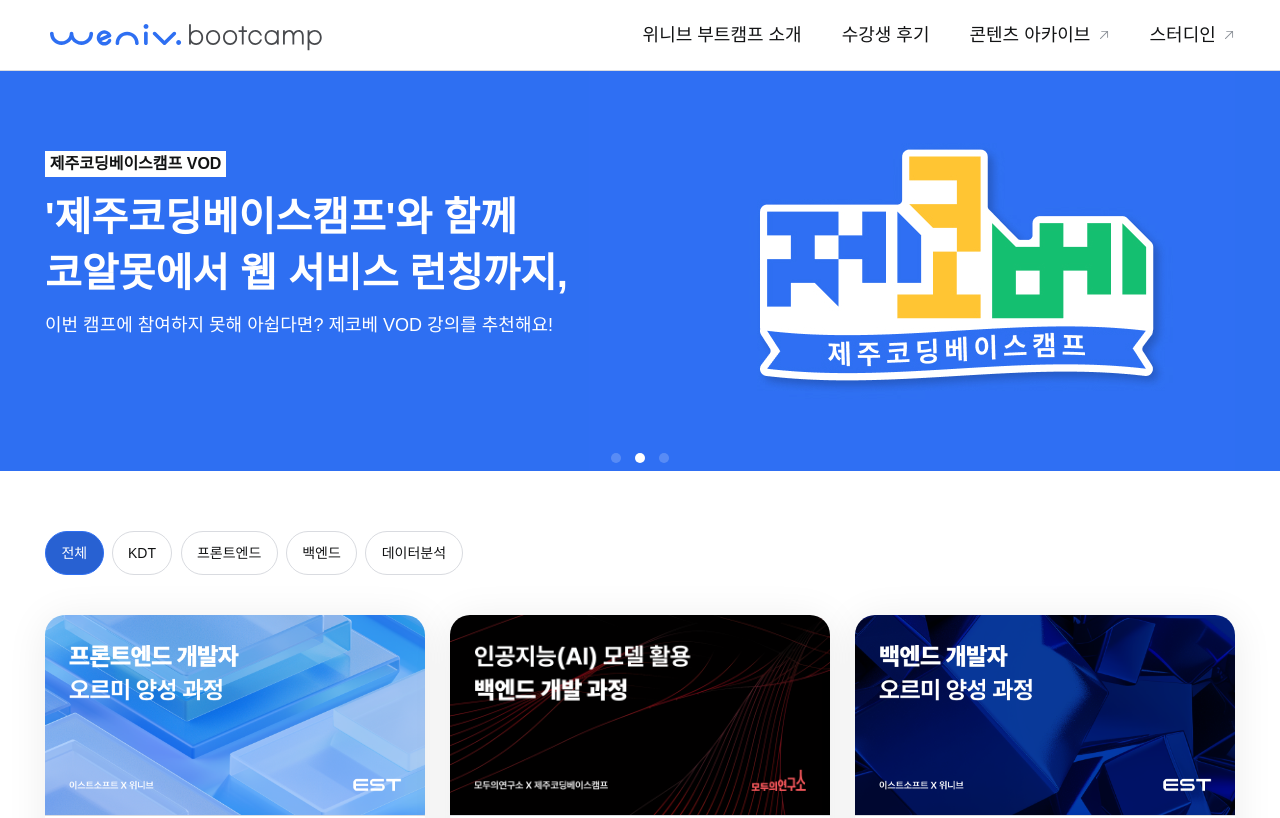
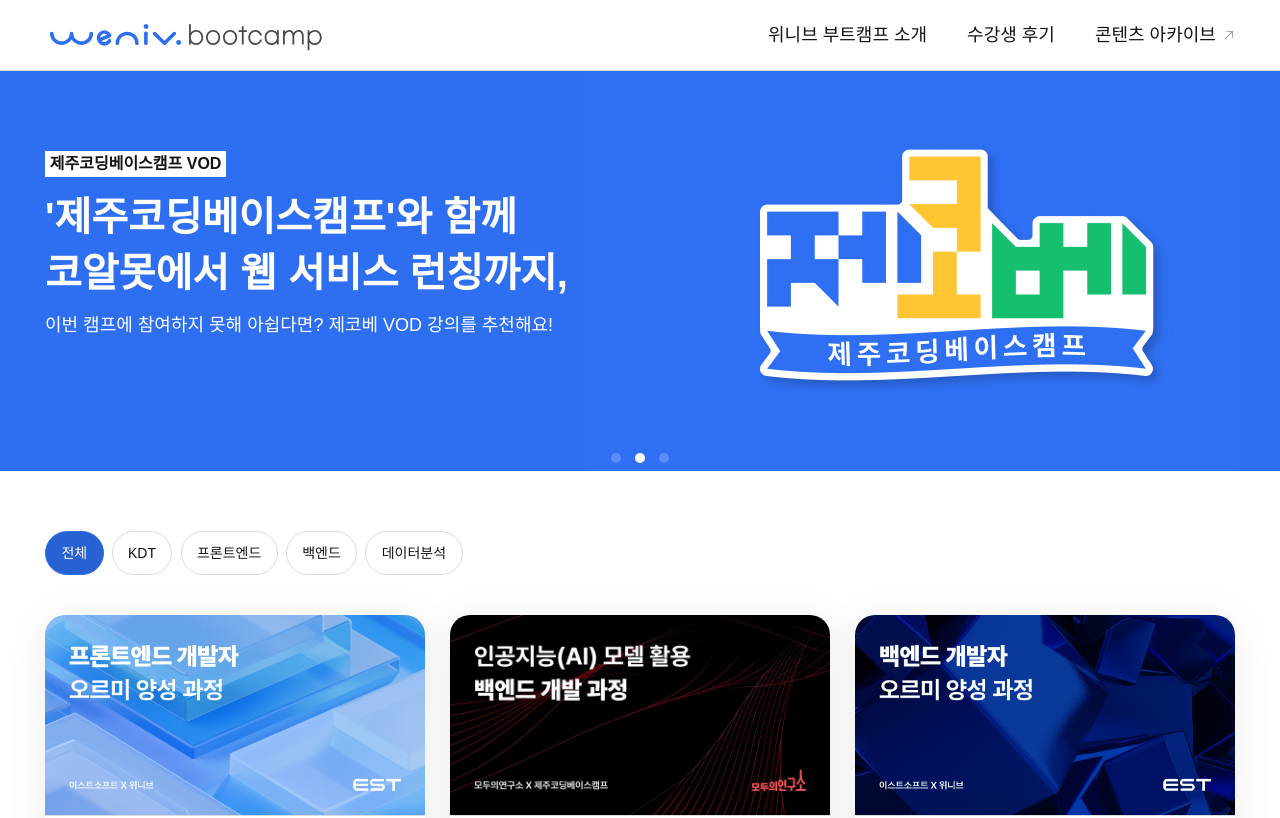
Before and after one commit to weniv/bootcamp, a Next.js app: page / in a window 1280 px wide. Shown: the top 818 px of the page. Built offline with nearby package versions, Linux system fonts and the light colour scheme; no server answers; a web font is replaced by a local one.

Commit message:
네비게이션바 수정

```diff
--- a/src/components/header/Nav.jsx
+++ b/src/components/header/Nav.jsx
@@ -1,4 +1,4 @@
-import SVGArrow from '@/svg/SVGArrow';
+import SVGArrow from "@/svg/SVGArrow";
 
 export default function Nav(props) {
   const { navRef } = props;
@@ -17,12 +17,6 @@
             <SVGArrow />
           </a>
         </li>
-        <li>
-          <a href="https://www.studyin.co.kr/" target="_blank" title="새창">
-            스터디인
-            <SVGArrow />
-          </a>
-        </li>
       </ul>
     </nav>
   );
```
